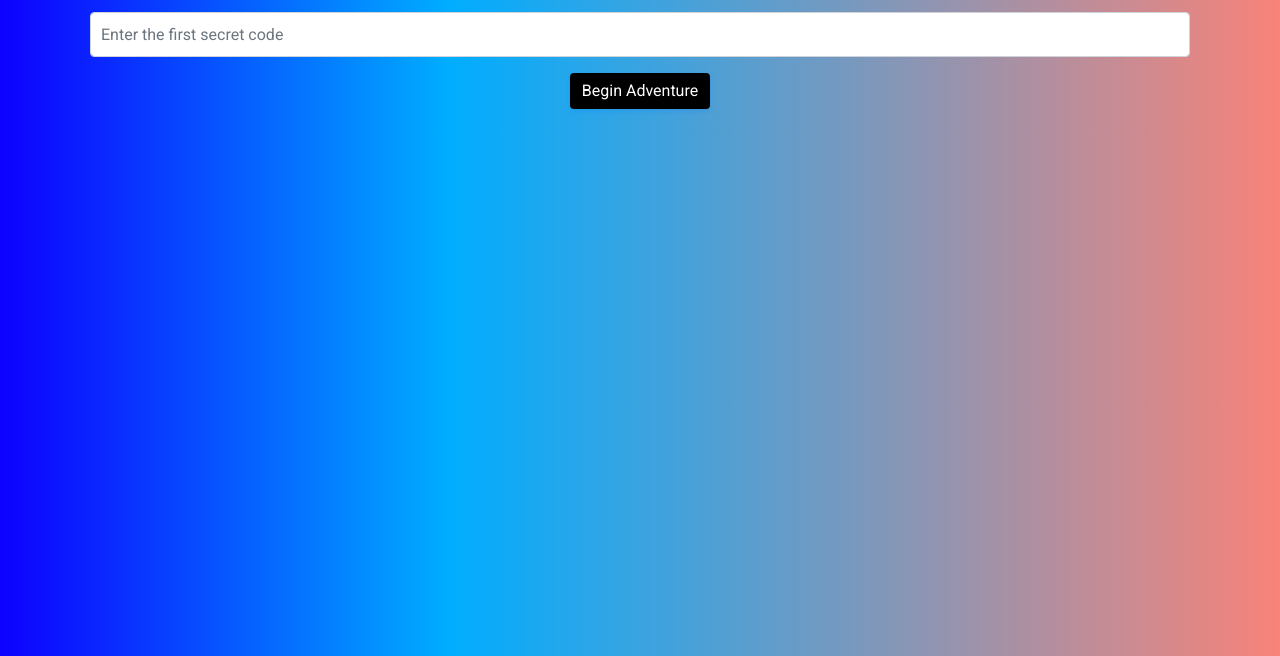
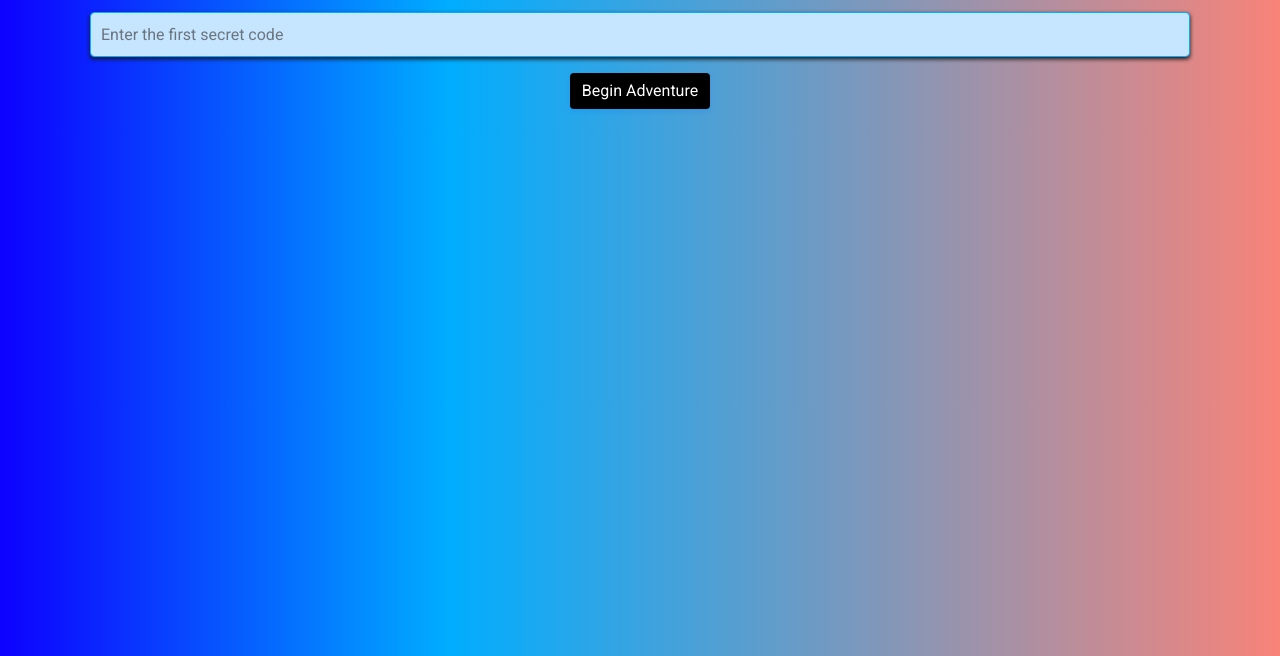
Before and after one commit to MPauza1/scav-hunt, a plain HTML site: page index.html in a window 1280 px wide. Shown: the part 144-800 px from the top of the page. Drawn offline with nearby package versions, Linux system fonts and the light colour scheme.

Commit message:
Update styles.css

```diff
--- a/styles.css
+++ b/styles.css
@@ -34,6 +34,12 @@ body {
   }
 }
 
+.secret-word-form input {
+    background-color: rgb(198, 229, 255);
+    border-color: rgba(0, 173, 255, 1);
+    box-shadow: 0 2px 4px #161616 ;
+}
+
 #submitBtn {
   background-color: black !important;
   border: none;
```
